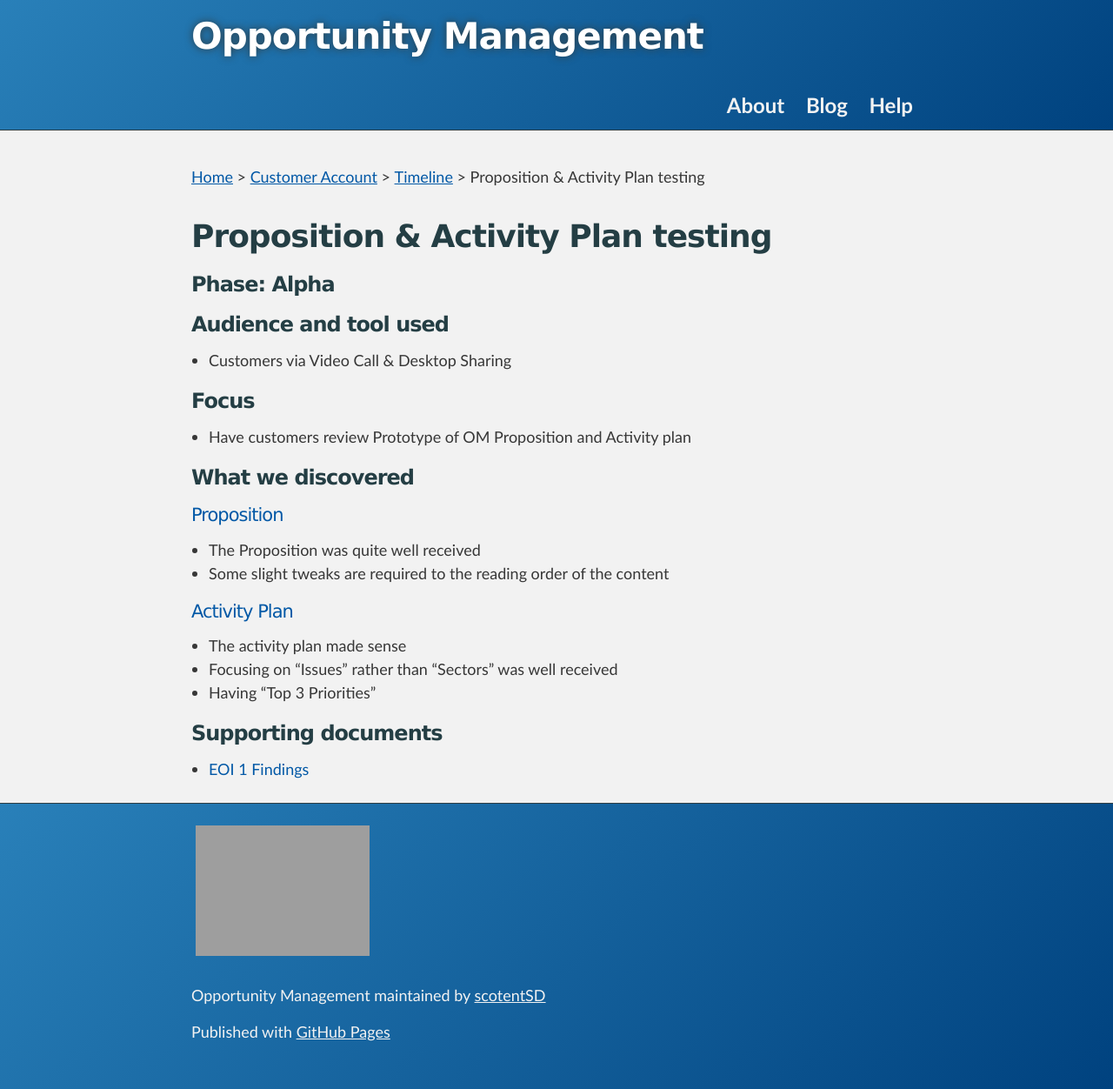
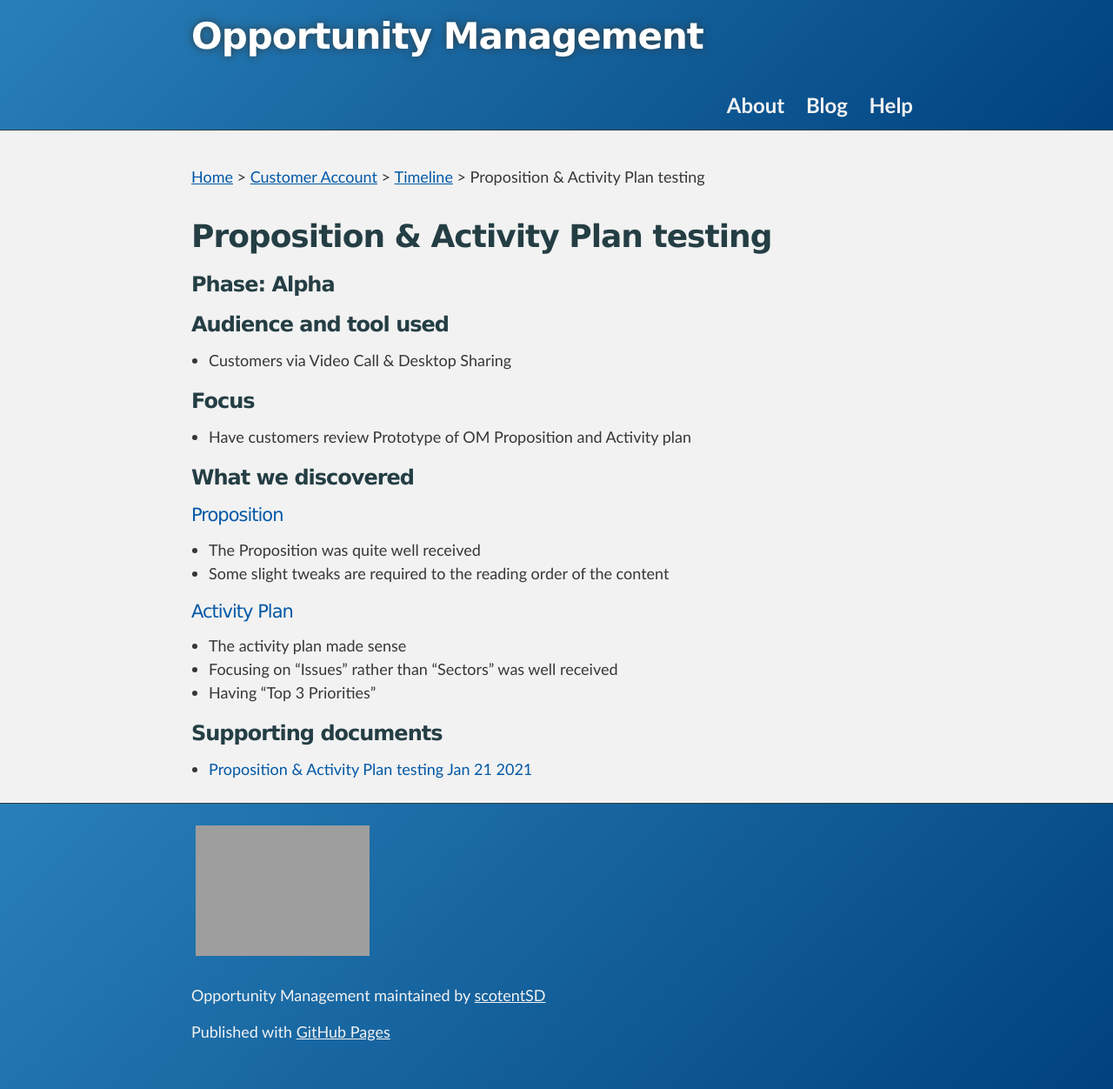
Before and after one commit to scotentSD/opportunity, a Jekyll site: the page built from _posts/2021-01-21-Jan21.md, in a window 1280 px wide. Shown: the whole page at 87% size. Built offline with Jekyll 4.4.1, drawn with Linux system fonts in a browser that asks for light colours.

Commit message:
Update 2021-01-21-Jan21.md
mk

```diff
--- a/_posts/2021-01-21-Jan21.md
+++ b/_posts/2021-01-21-Jan21.md
@@ -26,4 +26,4 @@ return_url: "https://scotentsd.github.io/opportunity/timeline/"
 - Having "Top 3 Priorities"
 
 ### Supporting documents
-- [EOI 1 Findings](#)
+- [Proposition & Activity Plan testing Jan 21 2021](#)
```
